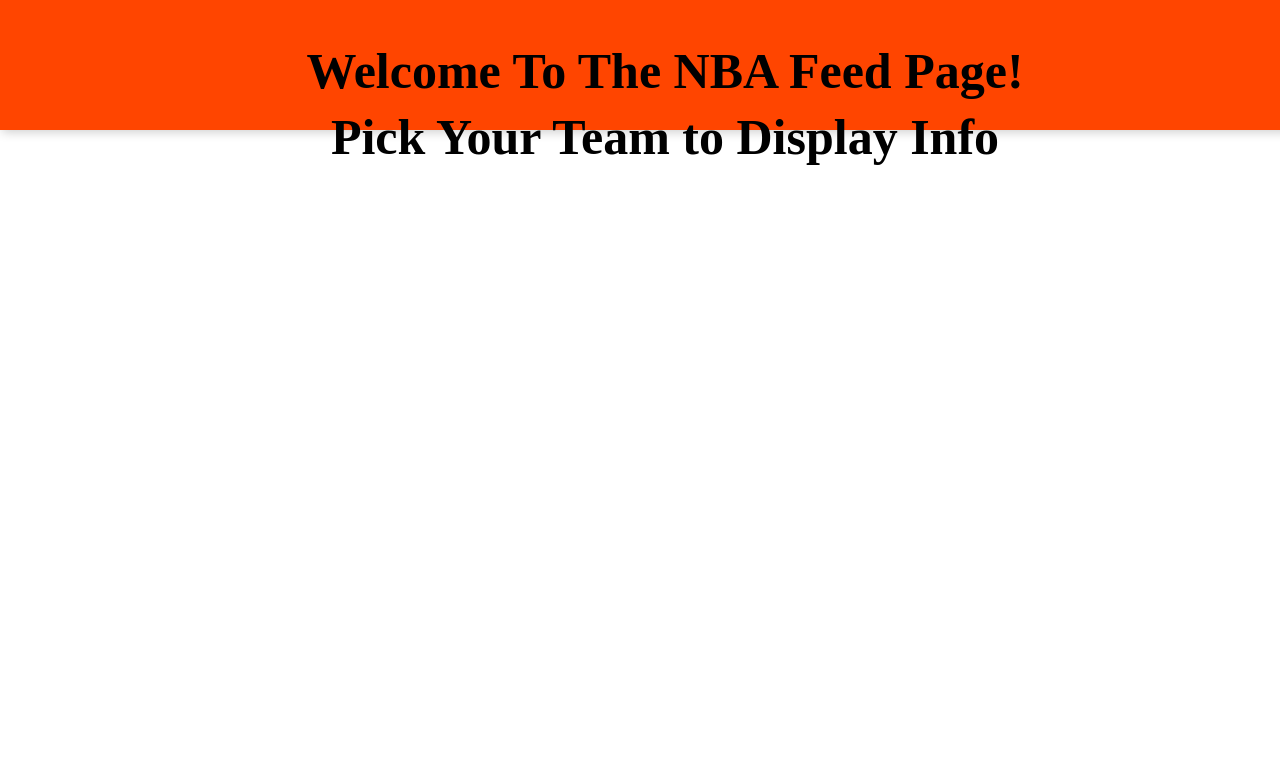
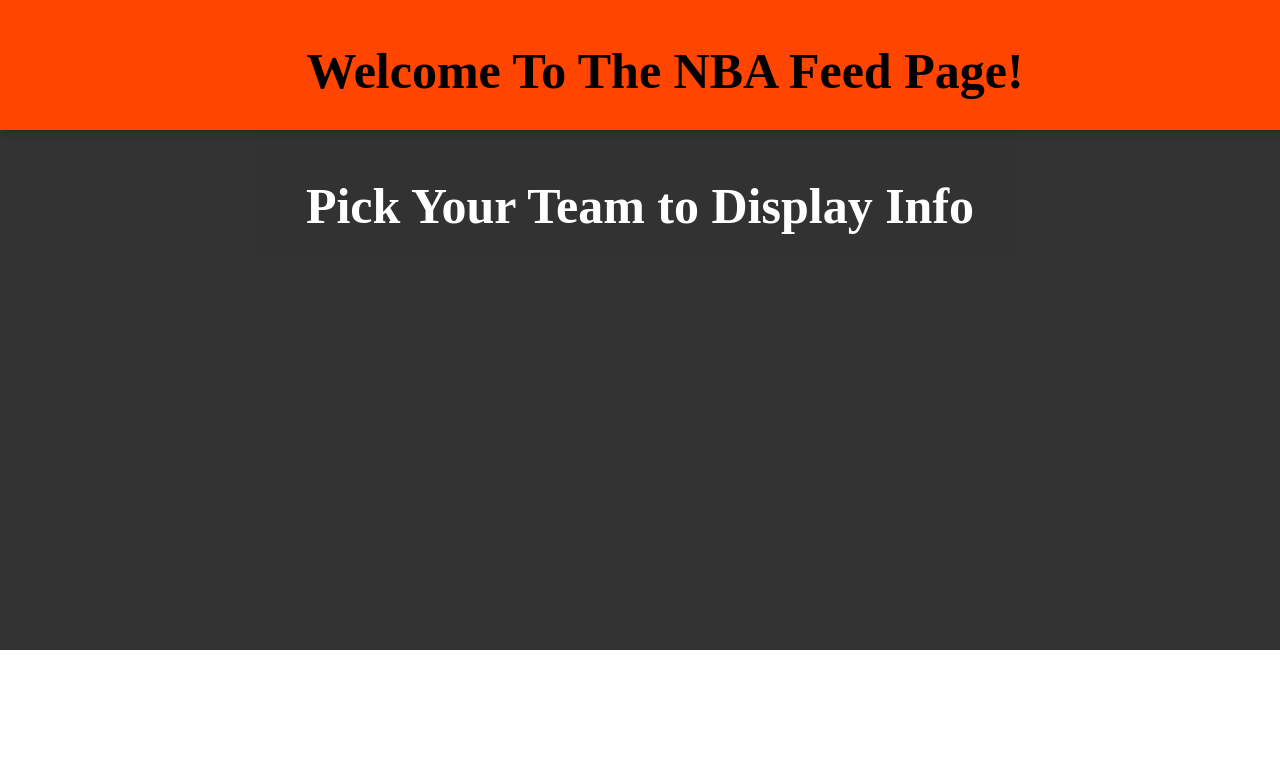
Before and after one commit to ajdat10/AJay-s-Sports-Feed, a plain HTML site: page NBA.html in a window 1280 px wide. Shown: the top 783 px of the page. Drawn offline with nearby package versions, Linux system fonts and the light colour scheme; no server answers.

Commit message:
got the NBA.html formed better

```diff
--- a/NBA.html
+++ b/NBA.html
@@ -9,11 +9,14 @@
 <body>
     <header>
         <h1>Welcome To The NBA Feed Page!</h1>
+    </header>
+    <div class='myData'></div>
+    <div class="search">
         <h2>Pick Your Team to Display Info</h2>
-        </header>
-        <div class='myData'></div>
         <div class="dropdown"></div>
-        <div class="title"></div>
+            <h1 class='title'></h1>
+        </div>
+
     <script src="https://unpkg.com/axios/dist/axios.min.js"></script>
     <script src="NBA.js"></script>
 </body>
```
